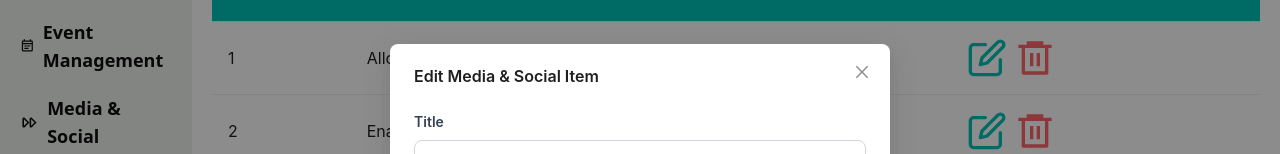
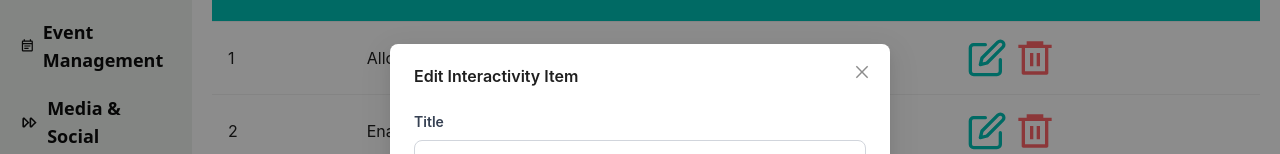
Before and after one commit to TAIJULAMAN/event-management-angel, a React (Vite) app: page /interactivity in a window 1280 px wide. Both pictures are taken after a click on the button 987 px from the left and 284 px from the top of the page. Shown: the part 226-380 px from the top of the page. Built offline with nearby package versions, Linux system fonts and the light colour scheme.

Commit message:
complete Interactivity

```diff
--- a/src/pages/Interactivity/Interactivity.jsx
+++ b/src/pages/Interactivity/Interactivity.jsx
@@ -178,7 +178,7 @@ function Interactivity() {
                             Are you sure!
                         </h1>
                         <p className="text-xl text-center mt-5">
-                            Do you want to delete this media & social ?
+                            Do you want to delete this Interactivity ?
                         </p>
                         <div className="text-center py-5 w-full">
                             <button
@@ -198,7 +198,7 @@ function Interactivity() {
                     onCancel={handleEditCancel}
                     footer={null}
                     width={500}
-                    title="Edit Media & Social Item"
+                    title="Edit Interactivity Item"
                 >
                     {selectedUser && (
                         <div className="py-4">
@@ -239,7 +239,7 @@ function Interactivity() {
                     onCancel={handleAddCancel}
                     footer={null}
                     width={500}
-                    title="Add New Media & Social Item"
+                    title="Add New Interactivity Item"
                 >
                     <div className="py-4">
                         <div className="mb-6">
```
